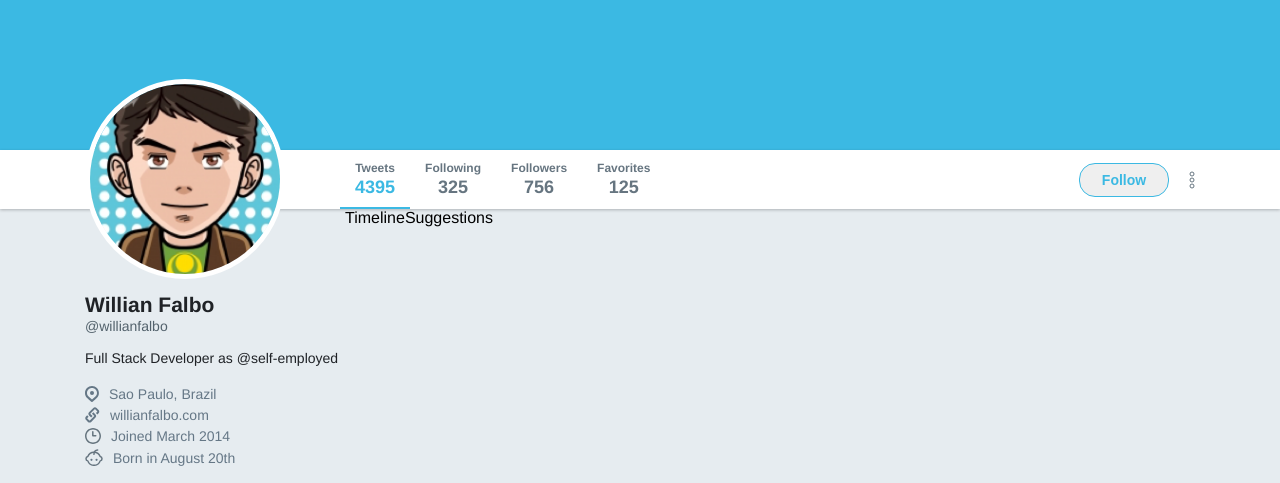
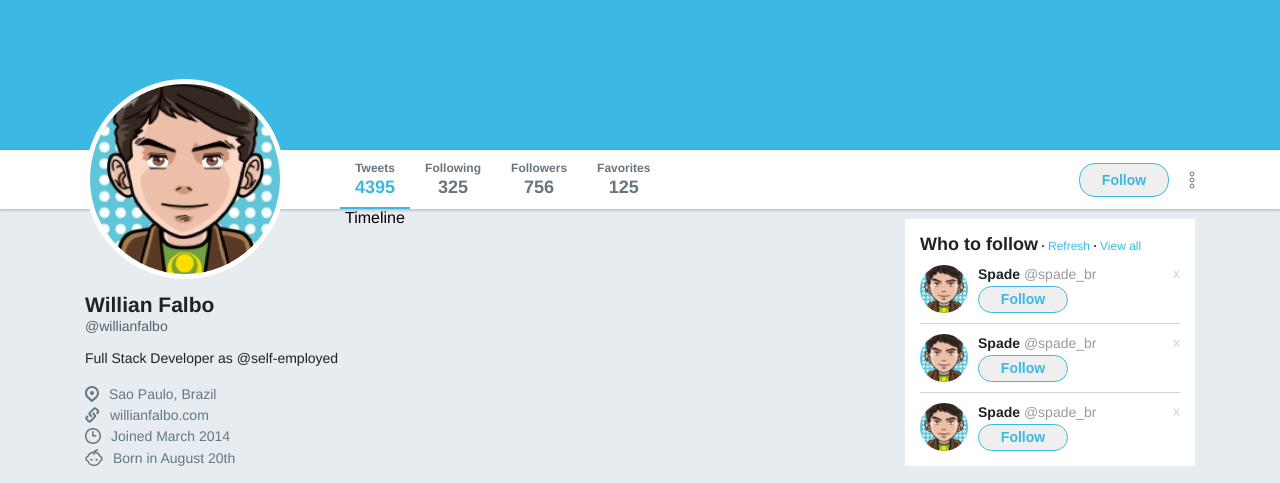
Before and after one commit to willianfalbo/twitter-layout, a plain HTML site: page index.html in a window 1280 px wide. Shown: the part 276-759 px from the top of the page. Drawn offline with Linux system fonts and the light colour scheme.

Commit message:
styled follow widget

```diff
--- a/index.html
+++ b/index.html
@@ -105,8 +105,51 @@
             </div>
 
         </aside>
+
         <section class="timeline">Timeline</section>
-        <aside class="suggestions">Suggestions</aside>
+
+        <aside class="widgets">
+            <div class="widget follow">
+                <div class="title">
+                    <strong>Who to follow</strong>
+                    <a href="">Refresh</a>
+                    <a href="">View all</a>
+                </div>
+
+                <ul>
+                    <li>
+                        <div class="profile">
+                            <img src="/images/avatar.png" alt="Avatar">
+                            <div class="info">
+                                <strong>Spade <span>@spade_br</span></strong>
+                                <button>Follow</button>
+                            </div>
+                        </div>
+                        <a href="">x</a>
+                    </li>
+                    <li>
+                        <div class="profile">
+                            <img src="/images/avatar.png" alt="Avatar">
+                            <div class="info">
+                                <strong>Spade <span>@spade_br</span></strong>
+                                <button>Follow</button>
+                            </div>
+                        </div>
+                        <a href="">x</a>
+                    </li>
+                    <li>
+                        <div class="profile">
+                            <img src="/images/avatar.png" alt="Avatar">
+                            <div class="info">
+                                <strong>Spade <span>@spade_br</span></strong>
+                                <button>Follow</button>
+                            </div>
+                        </div>
+                        <a href="">x</a>
+                    </li>
+                </ul>
+            </div>
+        </aside>
     </div>
 
 </body>
--- a/styles.css
+++ b/styles.css
@@ -1,7 +1,7 @@
 * {
     margin: 0;
     padding: 0;
-    box-sizing: border-box;
+    box-sizing: border-box; /* to include padding and not expand box sizing */
 }
 
 body {
@@ -135,16 +135,6 @@ div.bar .content ul li {
     position: relative;
 }
 
-div.bar .content ul li.active::after {
-    content: '';
-    width: 100%;
-    height: 2px;
-    position: absolute;
-    bottom: 0;
-    left: 0;
-    background: #3bb9e3;
-}
-
 div.bar .content ul li span {
     color: #667580;
     font-size: 12px;
@@ -160,6 +150,17 @@ div.bar .content ul li strong {
 
 div.bar .content ul li.active strong {
     color: #3bb9e3;
+}
+
+/* to create border-bottom under the item */
+div.bar .content ul li.active::after {
+    content: '';
+    width: 100%;
+    height: 2px;
+    position: absolute;
+    bottom: 0;
+    left: 0;
+    background: #3bb9e3;
 }
 
 div.bar .content .action {
@@ -192,7 +193,7 @@ div.wrapper aside.profile img.avatar {
     height: 200px;
     border-radius: 50%;
     border: 5px solid #fff;
-    margin-top: -130px; /*top place avatar image over the bar*/
+    margin-top: -130px; /* top place avatar image over the bar */
 }
 
 div.wrapper aside.profile h1 {
@@ -276,3 +277,113 @@ div.wrapper aside.profile .photos li {
     flex: 1 0 auto;
     margin: 0 5px 5px 0;
 }
+
+div.wrapper .timeline {
+    flex: 1; /* to expand timeline in the middle and put widgets in the right sige (not breaking the layout). Same as "flex-grow: 1" */
+}
+
+div.wrapper aside.widgets {
+    width: 290px;
+    margin-top: 10px;
+}
+
+div.wrapper aside.widgets .widget {
+    background: #fff;
+    padding: 15px;
+}
+
+div.wrapper aside.widgets .widget .title {
+    display: flex;
+    align-items: baseline; /* used to align texts */
+}
+
+div.wrapper aside.widgets .widget .title strong {
+    font-size: 18px;
+    color: #1f2226;
+}
+
+div.wrapper aside.widgets .widget .title a {
+    color: #3bb9e3;
+    font-size: 12px;
+    text-decoration: none;
+    position: relative;
+    padding-left: 10px;
+}
+
+/* to add small circles */
+div.wrapper aside.widgets .widget .title a::before {
+    content: '';
+    width: 2px;
+    height: 2px;
+    border-radius: 50%;
+    background: #222;
+    position: absolute;
+    left: 4px;
+    top: 6px;
+}
+
+div.wrapper aside.widgets .follow ul {
+    list-style: none;
+    margin-top: 10px;
+}
+
+div.wrapper aside.widgets .follow ul li {
+    display: flex;
+    justify-content: space-between;
+    border-bottom: 1px solid #ccd6dd;
+    padding-bottom: 10px;
+    margin-bottom: 10px;
+}
+
+/* to remove border-bottom on last element */
+div.wrapper aside.widgets .follow ul li:last-child {
+    margin-bottom: 0;
+    padding-bottom: 0;
+    border: 0;
+}
+
+div.wrapper aside.widgets .follow ul li .profile {
+    display: flex;
+    align-items: center;
+}
+
+div.wrapper aside.widgets .follow ul li .profile img {
+    width: 48px;
+    height: 48px;
+    border-radius: 50%;
+}
+
+div.wrapper aside.widgets .follow ul li .profile .info {
+    margin-left: 10px;
+    display: flex;
+    flex-direction: column;
+}
+
+div.wrapper aside.widgets .follow ul li .profile .info strong {
+    font-size: 14px;
+    color: #1f2326;
+}
+
+div.wrapper aside.widgets .follow ul li .profile .info strong span {
+    font-weight: normal;
+    color: #9a9a9a;
+}
+
+div.wrapper aside.widgets .follow ul li .profile .info button {
+    height: 27px;
+    width: 90px;
+    margin-top: 4px;
+    text-align: center;
+
+    font-weight: bold;
+    font-size: 14px;
+    color:#3bb9e3;
+    border: 1px solid #3bb9e3;
+    border-radius: 16px;
+}
+
+div.wrapper aside.widgets .follow ul li > a {
+    color: #ccd6cc;
+    text-decoration: none;
+    font-size: 14px;
+}
```
